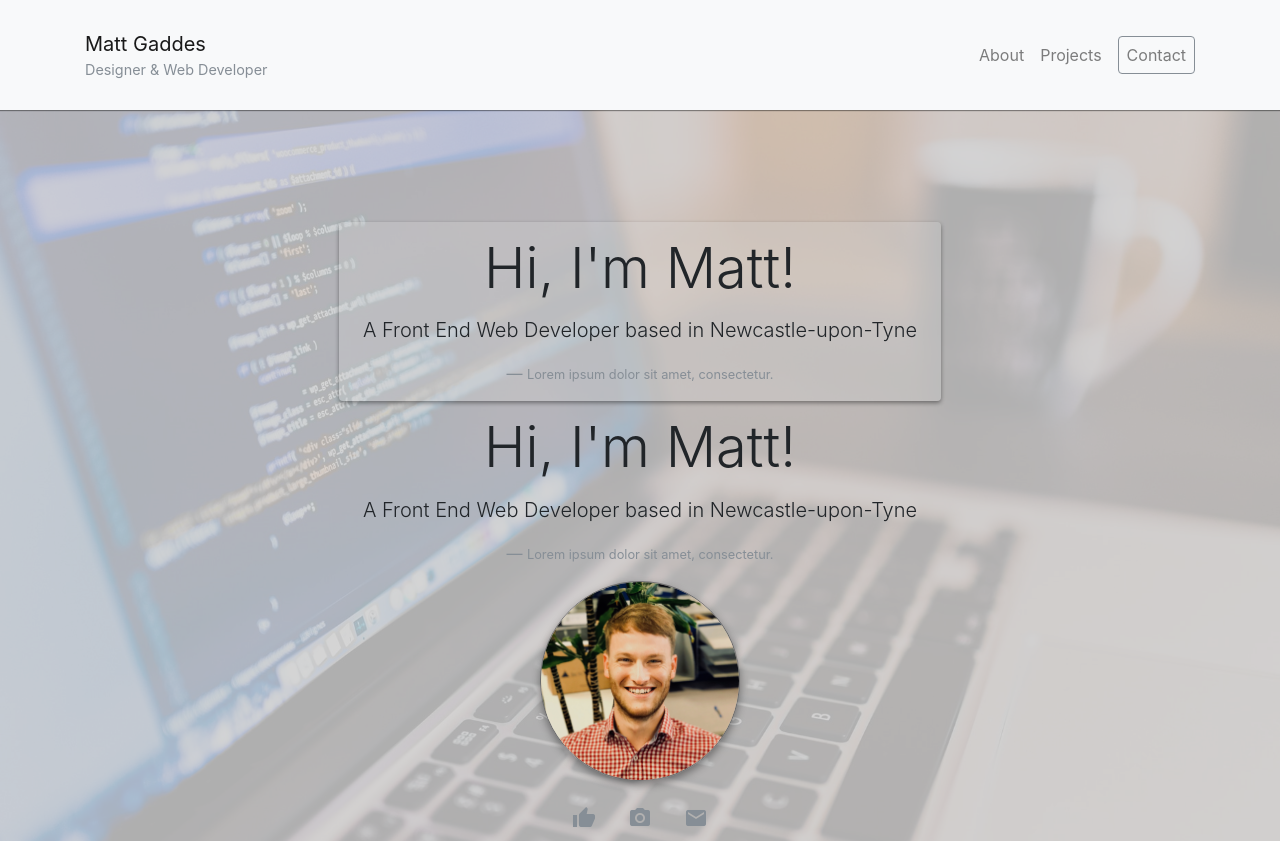
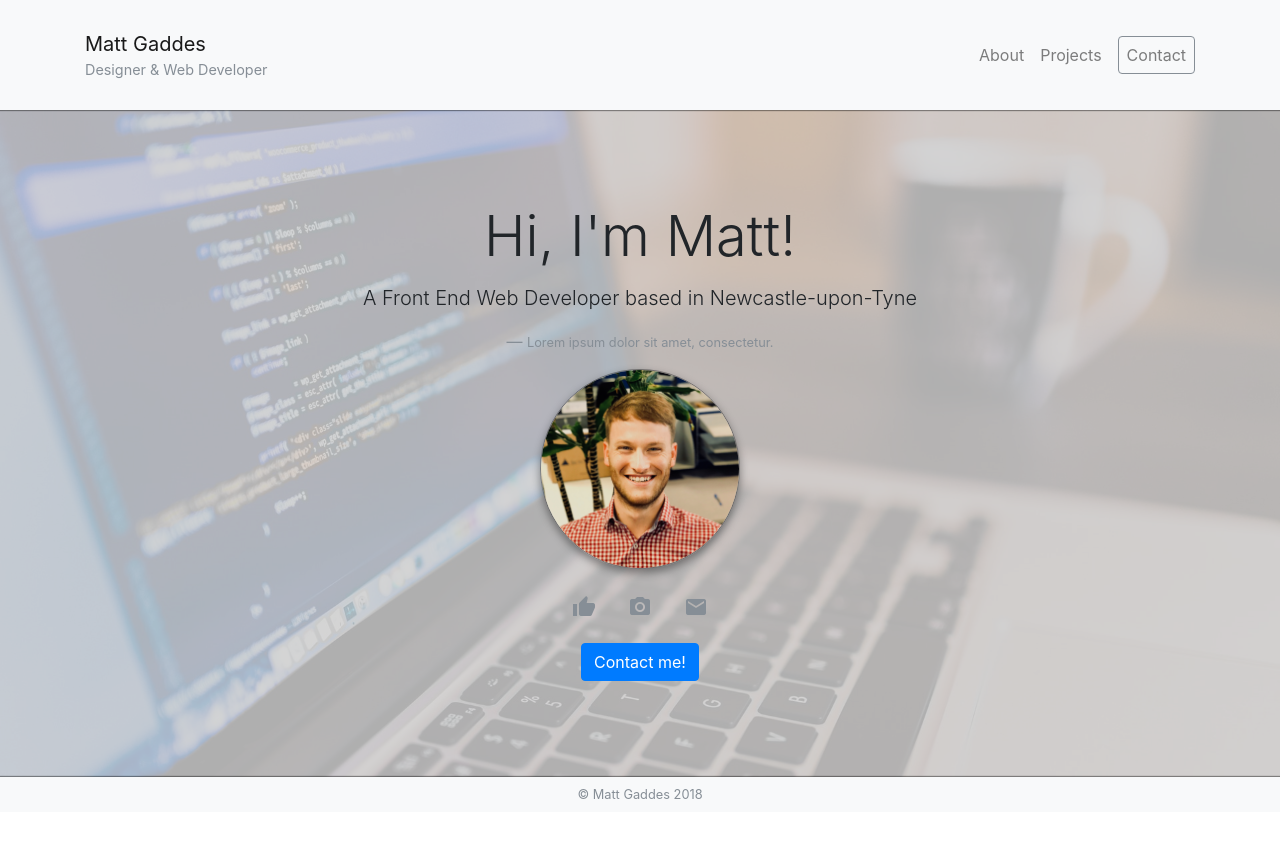
Before and after one commit to gaddes/gaddes.github.io, a website: page src/index.html in a window 1280 px wide. Shown: the top 841 px of the page. After the commit the page ends 812 px from the top, so only its background shows below. Drawn offline with nearby package versions, Linux system fonts and the light colour scheme; a web font is replaced by a local one.

Commit message:
Revert "Add background etc."
This reverts commit c6907eb2353cd6154a1cc90d86afa69e89baf7fc.

```diff
--- a/src/index.html
+++ b/src/index.html
@@ -57,19 +57,12 @@
       <div class="light-overlay">
         <div class="position-relative overflow-hidden p-3 p-md-5 text-center">
           <div class="col-md-10 p-lg-5 mx-auto">
-            <div class="d-inline-block depth-1 mx-auto my-3 py-3 px-4 rounded" style="background-color: rgba(211,211,211,0.3);">
-              <h1 class="display-4 font-weight-light mb-3">Hi, I'm Matt!</h1>
-              <blockquote class="blockquote my-0">
-                <p class="lead font-weight-light">A Front End Web Developer based in Newcastle-upon-Tyne</p>
-                <footer class="blockquote-footer"><small>Lorem ipsum dolor sit amet, consectetur.</small></footer>
-              </blockquote>
-            </div>
             <h1 class="display-4 font-weight-light mb-3">Hi, I'm Matt!</h1>
             <blockquote class="blockquote">
               <p class="lead font-weight-light">A Front End Web Developer based in Newcastle-upon-Tyne</p>
               <footer class="blockquote-footer"><small>Lorem ipsum dolor sit amet, consectetur.</small></footer>
             </blockquote>
-            <img src="img/me.jpg" alt="A picture of me!" class="d-block mx-auto my-3 rounded-circle">
+            <img src="img/me.jpg" alt="A picture of me!" class="d-block mx-auto my-3">
             <div class="d-flex justify-content-center my-3">
               <a class="nav-link text-secondary" href="https://www.facebook.com/Pasta-Bake-109402462480340/" target="_blank"><i class="material-icons align-middle" alt="Facebook icon">thumb_up</i></a>
               <a class="nav-link text-secondary" href="https://www.instagram.com/pastabakers/" target="_blank"><i class="material-icons align-middle" alt="Instagram icon">camera_alt</i></a>
--- a/src/scss/style.scss
+++ b/src/scss/style.scss
@@ -7,20 +7,18 @@ $light-overlay: rgba(211,211,211,0.8);
 
   .light-overlay {
     background-color: $light-overlay;
+    // position: absolute;
+    top: 0;
+    left: 0;
+    width: 100%;
+    // height: 200px;
   }
 }
 
 img {
   width: 200px;
   height: 200px;
+  border-radius: 50%;
   border: 1px solid $dark-overlay;
   box-shadow: 0px 4px 8px $dark-overlay;
 }
-
-.depth-1 {
-  box-shadow: 0px 2px 4px $dark-overlay;
-}
-
-.depth-2 {
-  box-shadow: 0px 4px 8px $dark-overlay;
-}
```
Also changed, not shown: src/css/style.css.
